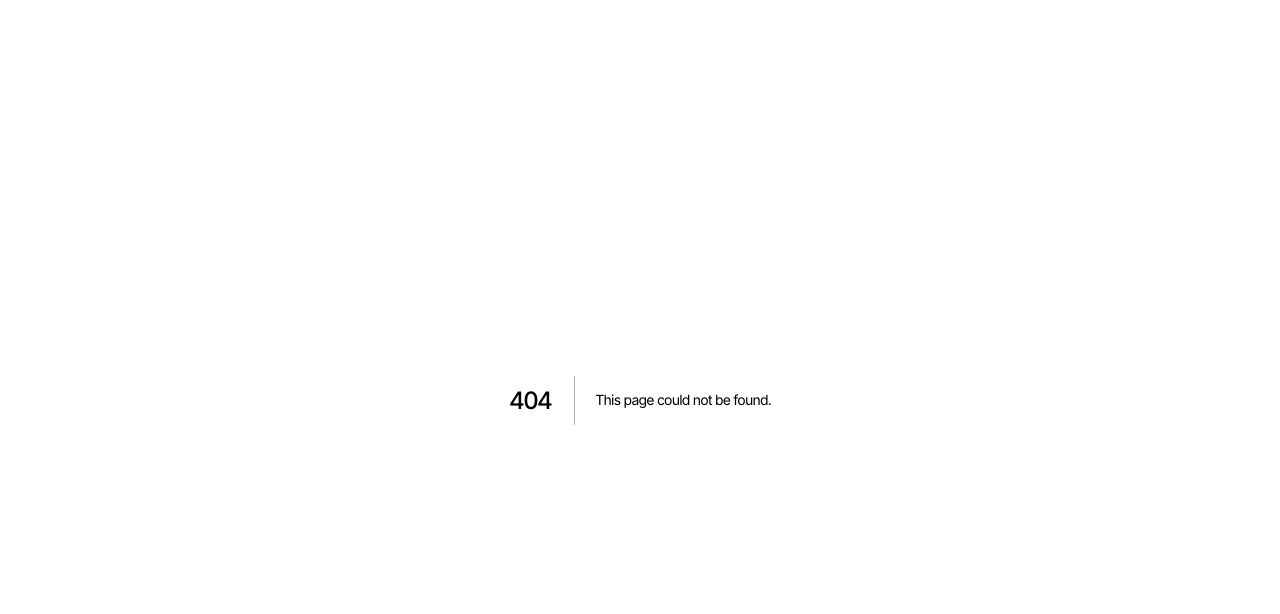
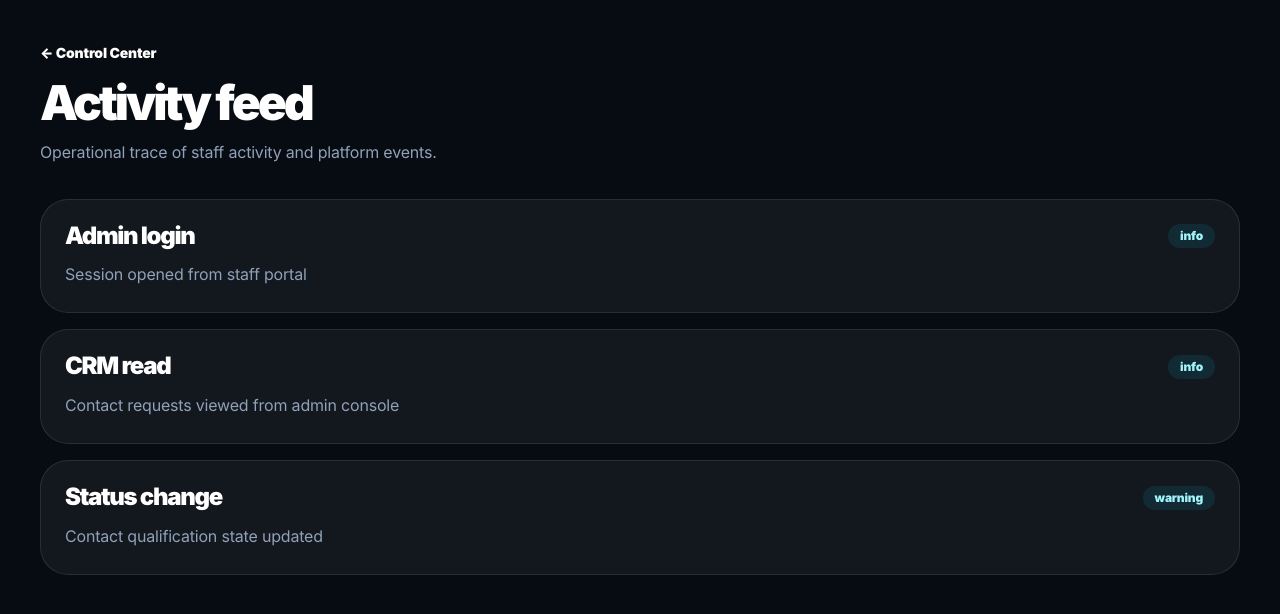
Before and after one commit to SeeDev-K/The-Right-Hat, a Next.js app: page /admin/activity in a window 1280 px wide. Before the commit this address had no page. Shown: the top 614 px of the page. Built offline with nearby package versions, Linux system fonts and the light colour scheme.

Commit message:
phase2: add admin activity feed page

```diff
--- /dev/null
+++ b/app/admin/activity/page.tsx
@@ -0,0 +1,18 @@
+const events = [
+  ['Admin login', 'Session opened from staff portal', 'info'],
+  ['CRM read', 'Contact requests viewed from admin console', 'info'],
+  ['Status change', 'Contact qualification state updated', 'warning'],
+]
+
+export default function AdminActivityPage() {
+  return (
+    <main className="min-h-screen bg-[#070b12] p-5 text-white lg:p-10">
+      <div className="mx-auto max-w-7xl">
+        <a href="/admin" className="text-sm font-black text-cyan-300">← Control Center</a>
+        <h1 className="mt-4 text-5xl font-black tracking-[-.06em]">Activity feed</h1>
+        <p className="mt-3 text-slate-400">Operational trace of staff activity and platform events.</p>
+        <div className="mt-8 grid gap-4">{events.map(([title, text, level]) => <article key={title} className="rounded-[28px] border border-white/10 bg-white/[.05] p-6"><div className="flex flex-wrap items-center justify-between gap-3"><h2 className="text-2xl font-black">{title}</h2><span className="rounded-full bg-cyan-400/10 px-3 py-1 text-xs font-black text-cyan-200">{level}</span></div><p className="mt-3 text-slate-400">{text}</p></article>)}</div>
+      </div>
+    </main>
+  )
+}
```
